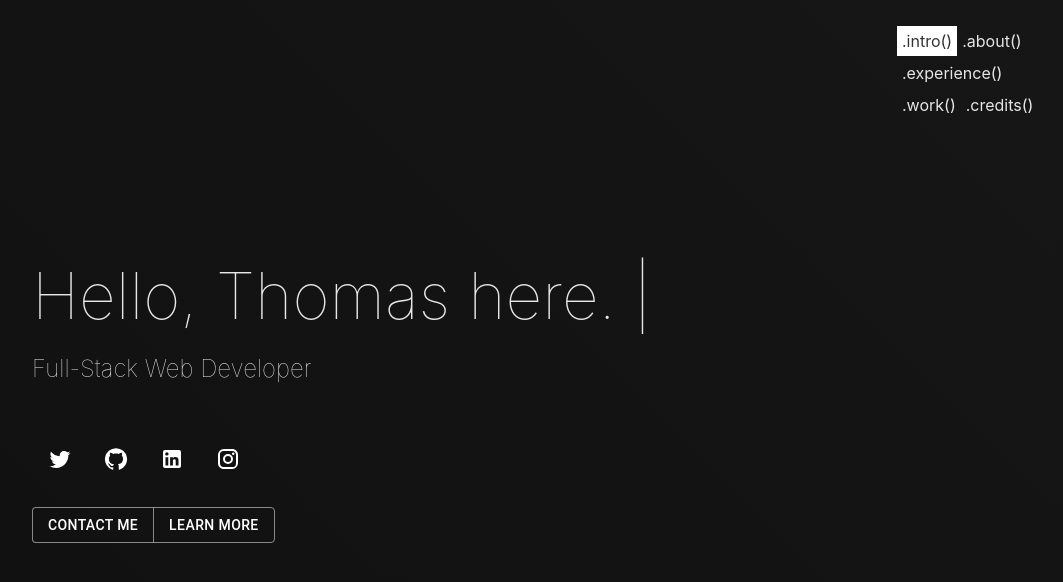
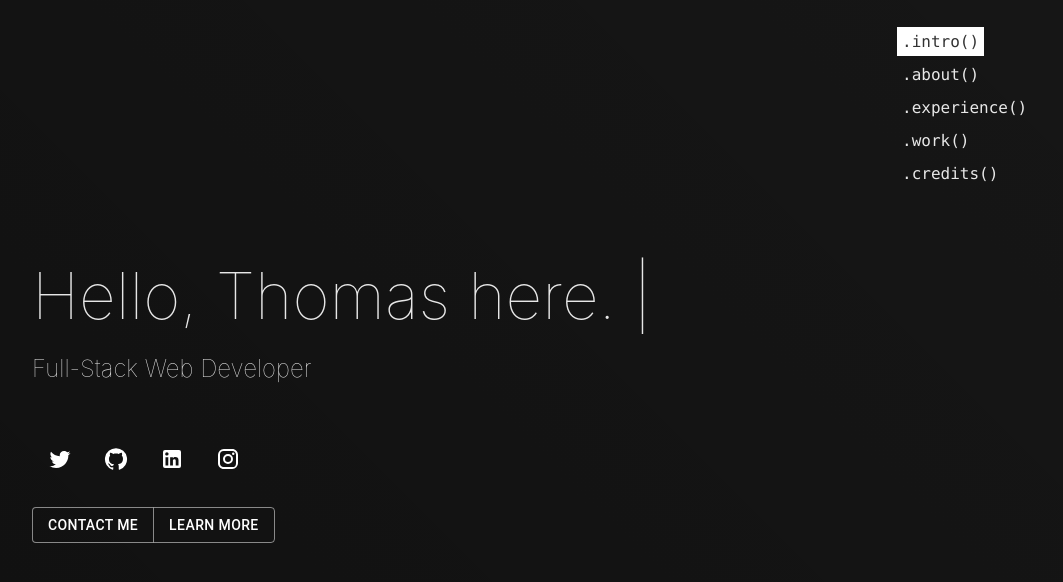
Before and after one commit to barksploit/portfolio-react, a React (Create React App) app: page / in a window 1280 px wide. Shown: the top 582 px of the page, without its empty margins (208-1271 px from the left). Built offline with nearby package versions, Linux system fonts and the light colour scheme; no server answers.

Commit message:
Added code font variable and changed header navigation to new code font

```diff
--- a/src/styles/credits.scss
+++ b/src/styles/credits.scss
@@ -14,7 +14,7 @@
     .credits-comment {
         color: #383838;
         font-size: 1em;
-        font-family: Consolas, Menlo, Monaco, Lucida Console, Liberation Mono, DejaVu Sans Mono, Bitstream Vera Sans Mono, Courier New, monospace, serif;
+        font-family: $codefont;
     }
 
 }
--- a/src/styles/header-navigation.scss
+++ b/src/styles/header-navigation.scss
@@ -40,6 +40,7 @@
         position: relative;
         padding: 5px;
         color: $textcolor;
+        font-family: $codefont;
     }
 
 }
--- a/src/styles/variables.scss
+++ b/src/styles/variables.scss
@@ -1,3 +1,4 @@
 $bgcolor: rgb(22, 22, 22);
 $bggradient: linear-gradient(45deg, black, transparent);
 $textcolor: rgb(231, 231, 231);
+$codefont: Consolas, Menlo, Monaco, Lucida Console, Liberation Mono, DejaVu Sans Mono, Bitstream Vera Sans Mono, Courier New, monospace, serif;
```
